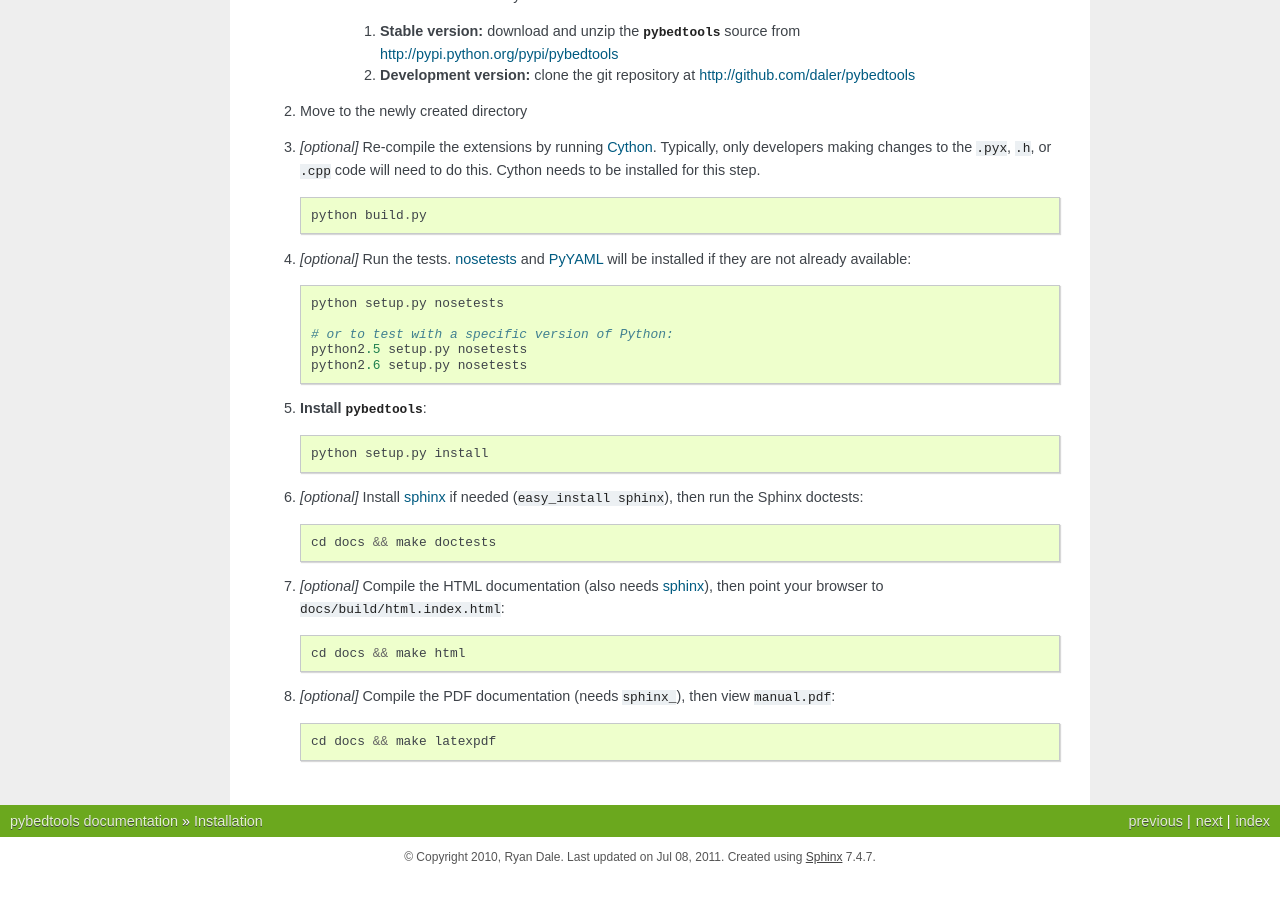
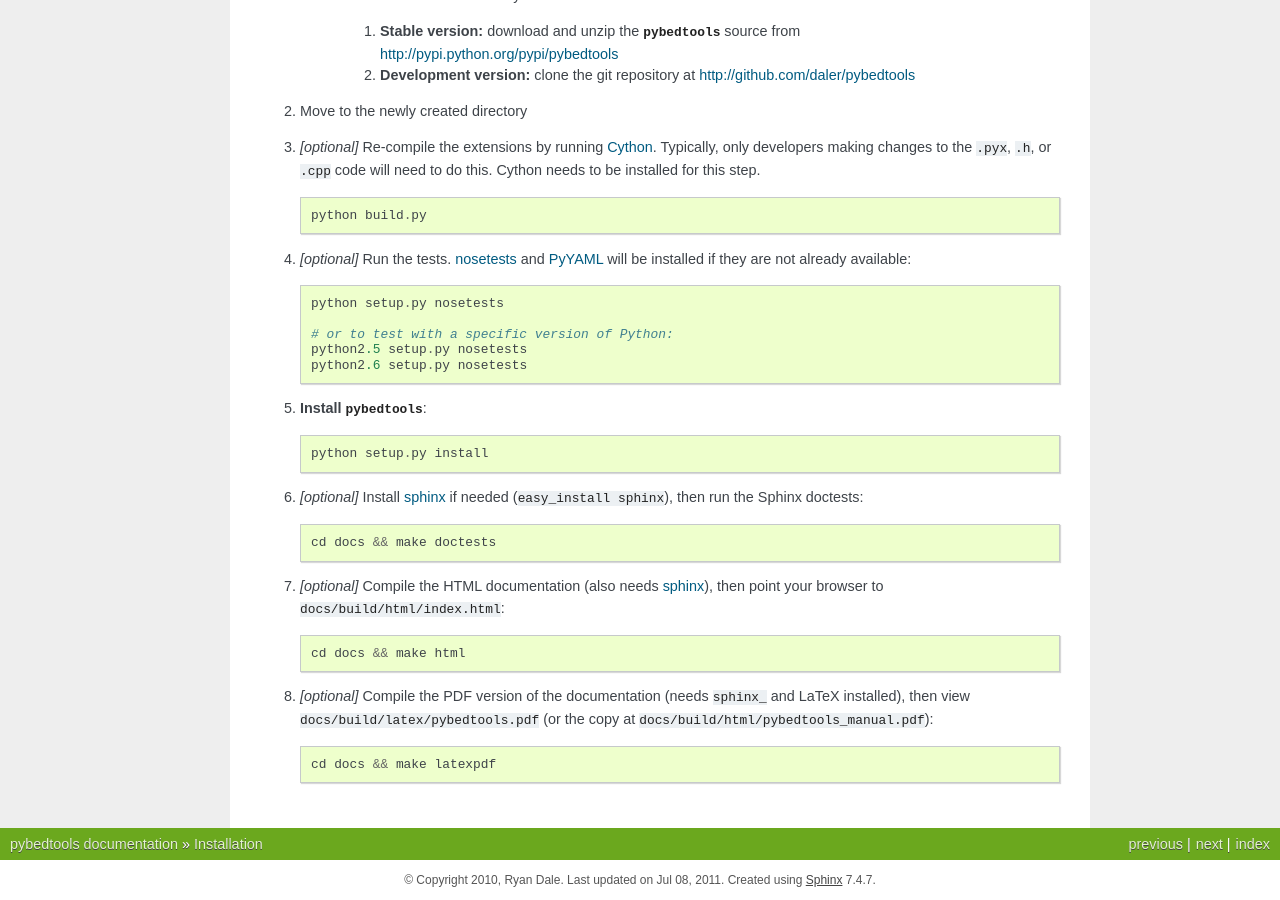
Before and after one commit to daler/pybedtools, a Sphinx documentation site: the page built from docs/source/main.rst, in a window 1280 px wide and 900 px high, scrolled down 1314 px. Built offline with Sphinx 7.4.7, drawn with Linux system fonts in a browser that asks for light colours; the version number could not be read and is left out; comment, search, counter and statistics services are not loaded; before the commit the page ends 2191 px from its top, so only the background shows below that.

Commit message:
PDF manual now copied to html dir on build and linked to in html docs

```diff
--- a/docs/source/index.rst
+++ b/docs/source/index.rst
@@ -4,6 +4,8 @@
    contain the root `toctree` directive.
 
 .. include:: includeme.rst
+
+.. _here: ../html/pybedtools_manual.pdf
 
 Welcome to pybedtools's documentation!
 ======================================
@@ -24,6 +26,10 @@
 * More advanced features are described in the :ref:`topical` section.
 * Finally, doctested module documentation can be found in :ref:`autodoc`.
 
+
+A PDF version of this manual can be found `here`_.
+
+
 Contents:
 ---------
 
--- a/docs/source/main.rst
+++ b/docs/source/main.rst
@@ -105,10 +105,12 @@
         cd docs && make doctests
 
 #. *[optional]* Compile the HTML documentation (also needs `sphinx`_), then point your browser to
-   `docs/build/html.index.html`::
+   `docs/build/html/index.html`::
 
         cd docs && make html
 
-#. *[optional]* Compile the PDF documentation (needs `sphinx_`), then view `manual.pdf`::
+#. *[optional]* Compile the PDF version of the documentation (needs `sphinx_`
+   and LaTeX installed), then view `docs/build/latex/pybedtools.pdf` (or the
+   copy at `docs/build/html/pybedtools_manual.pdf`)::
 
         cd docs && make latexpdf
```
Also changed, not shown: 2 other files.
